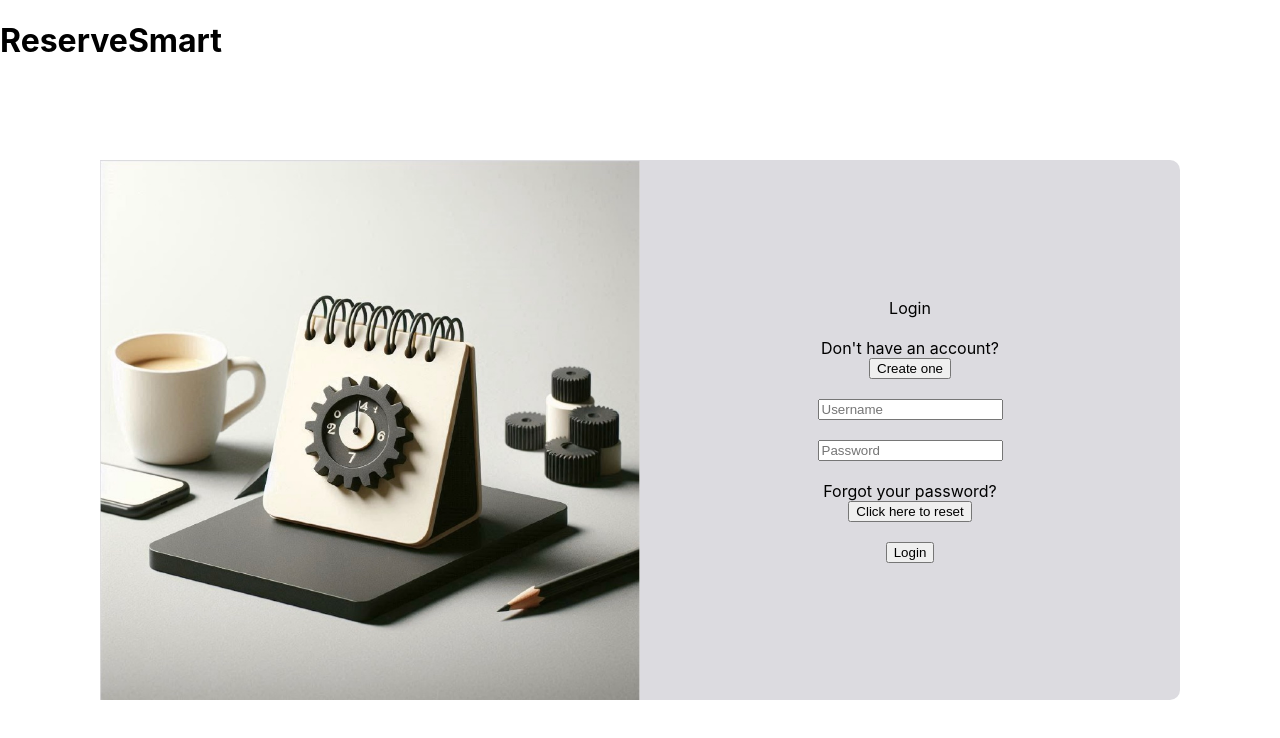
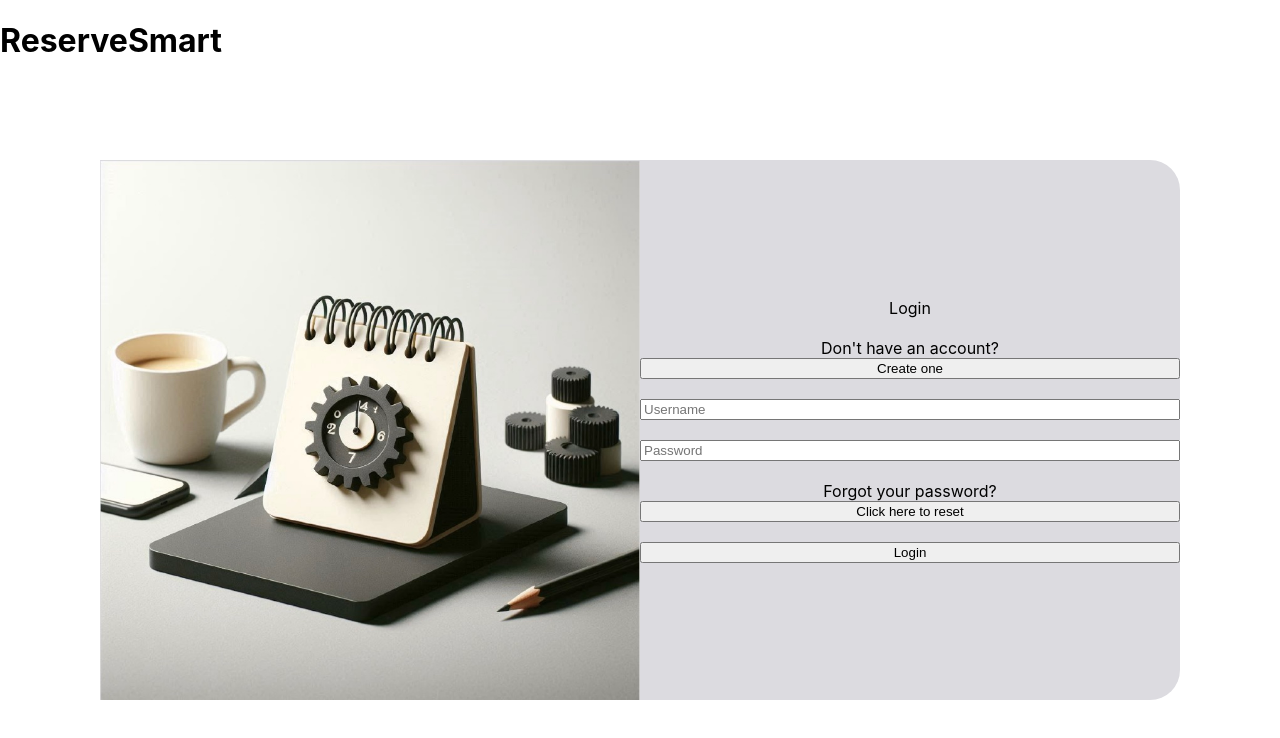
Before and after one commit to FarisAlamoudi/BigProject, a React (Create React App) app in the folder frontend/: page / in a window 1280 px wide. Shown: the top 738 px of the page. Built offline with nearby package versions, Linux system fonts and the light colour scheme.

Commit message:
Update App.css

```diff
--- a/frontend/src/App.css
+++ b/frontend/src/App.css
@@ -43,7 +43,7 @@
   margin: 100px;
   padding: 100px, 50px, 100px, 50px;
   background-color: #dcdbe0;
-  border-radius: 10px;
+  border-radius: 30px;
   display: flex;
   align-items: center;
 }
@@ -64,7 +64,7 @@
   flex: 1;
   display: flex;
   flex-direction: column;
-  align-items: center; /* Center horizontally */
+  /*align-items: center;  Center horizontally */
   justify-content: center; /* Center vertically */
   text-align: center;
 }
```
